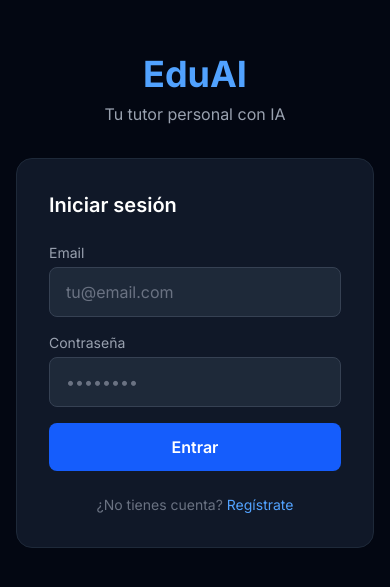
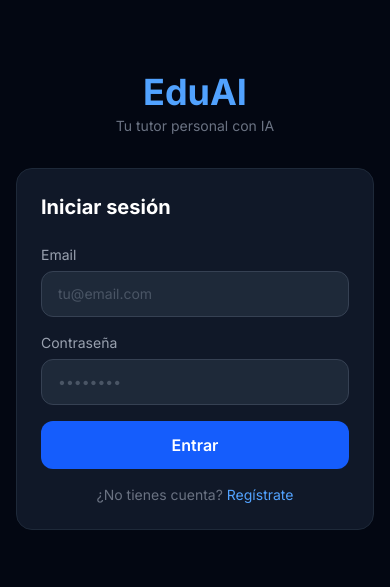
Before and after one commit to innova-space-edu/eduai-platform, a Next.js app: page /login in a window 390 px wide. Shown: the part 121-708 px from the top of the page. Built offline with nearby package versions, Linux system fonts and the light colour scheme; no server answers.

Commit message:
feat: mejoras mobile dashboard, estudio, login y repaso espaciado

```diff
--- a/app/(auth)/login/page.tsx
+++ b/app/(auth)/login/page.tsx
@@ -1,8 +1,8 @@
 "use client"
 
 import { useState } from "react"
+import { useRouter } from "next/navigation"
 import { createClient } from "@/lib/supabase/client"
-import { useRouter } from "next/navigation"
 import Link from "next/link"
 
 export default function LoginPage() {
@@ -11,82 +11,75 @@ export default function LoginPage() {
   const [error, setError] = useState("")
   const [loading, setLoading] = useState(false)
   const router = useRouter()
-  const supabase = createClient()
 
   async function handleLogin(e: React.FormEvent) {
     e.preventDefault()
     setLoading(true)
     setError("")
-
+    const supabase = createClient()
     const { error } = await supabase.auth.signInWithPassword({ email, password })
-
     if (error) {
       setError("Email o contraseña incorrectos")
       setLoading(false)
-      return
+    } else {
+      router.push("/dashboard")
     }
-
-    router.push("/dashboard")
-    router.refresh()
   }
 
   return (
-    <main className="min-h-screen bg-gray-950 flex items-center justify-center p-4">
-      <div className="w-full max-w-md">
-
-        {/* Logo */}
+    <main className="min-h-screen bg-gray-950 flex flex-col items-center justify-center px-4">
+      <div className="w-full max-w-sm">
         <div className="text-center mb-8">
           <h1 className="text-4xl font-bold text-blue-400">EduAI</h1>
-          <p className="text-gray-400 mt-2">Tu tutor personal con IA</p>
+          <p className="text-gray-500 text-sm mt-1">Tu tutor personal con IA</p>
         </div>
 
-        {/* Card */}
-        <div className="bg-gray-900 border border-gray-800 rounded-2xl p-8">
-          <h2 className="text-xl font-semibold text-white mb-6">Iniciar sesión</h2>
+        <div className="bg-gray-900 border border-gray-800 rounded-2xl p-6">
+          <h2 className="text-xl font-bold text-white mb-6">Iniciar sesión</h2>
 
           <form onSubmit={handleLogin} className="space-y-4">
             <div>
-              <label className="text-sm text-gray-400 mb-1 block">Email</label>
+              <label className="text-gray-400 text-sm mb-1.5 block">Email</label>
               <input
                 type="email"
                 value={email}
-                onChange={(e) => setEmail(e.target.value)}
+                onChange={e => setEmail(e.target.value)}
+                placeholder="tu@email.com"
                 required
-                className="w-full bg-gray-800 border border-gray-700 rounded-lg px-4 py-3 text-white placeholder-gray-500 focus:outline-none focus:border-blue-500 transition-colors"
-                placeholder="tu@email.com"
+                className="w-full bg-gray-800 border border-gray-700 rounded-xl px-4 py-3 text-white placeholder-gray-600 focus:outline-none focus:border-blue-500 transition-colors text-sm"
               />
             </div>
 
             <div>
-              <label className="text-sm text-gray-400 mb-1 block">Contraseña</label>
+              <label className="text-gray-400 text-sm mb-1.5 block">Contraseña</label>
               <input
                 type="password"
                 value={password}
-                onChange={(e) => setPassword(e.target.value)}
+                onChange={e => setPassword(e.target.value)}
+                placeholder="••••••••"
                 required
-                className="w-full bg-gray-800 border border-gray-700 rounded-lg px-4 py-3 text-white placeholder-gray-500 focus:outline-none focus:border-blue-500 transition-colors"
-                placeholder="••••••••"
+                className="w-full bg-gray-800 border border-gray-700 rounded-xl px-4 py-3 text-white placeholder-gray-600 focus:outline-none focus:border-blue-500 transition-colors text-sm"
               />
             </div>
 
             {error && (
-              <div className="bg-red-500/10 border border-red-500/30 rounded-lg px-4 py-3 text-red-400 text-sm">
-                {error}
+              <div className="bg-red-500/10 border border-red-500/30 rounded-xl px-4 py-3">
+                <p className="text-red-400 text-sm">{error}</p>
               </div>
             )}
 
             <button
               type="submit"
               disabled={loading}
-              className="w-full bg-blue-600 hover:bg-blue-500 disabled:bg-blue-600/50 text-white font-semibold py-3 rounded-lg transition-colors"
+              className="w-full bg-blue-600 hover:bg-blue-500 disabled:bg-gray-800 disabled:text-gray-600 text-white font-semibold py-3 rounded-xl transition-colors"
             >
               {loading ? "Entrando..." : "Entrar"}
             </button>
           </form>
 
-          <p className="text-center text-gray-500 text-sm mt-6">
+          <p className="text-center text-gray-500 text-sm mt-4">
             ¿No tienes cuenta?{" "}
-            <Link href="/register" className="text-blue-400 hover:text-blue-300">
+            <Link href="/register" className="text-blue-400 hover:text-blue-300 transition-colors">
               Regístrate
             </Link>
           </p>
--- a/app/globals.css
+++ b/app/globals.css
@@ -2,12 +2,18 @@
 @plugin "@tailwindcss/typography";
 
 @keyframes bounce-up {
-	0% { opacity: 0; transform: translateY(20px); }
-	20% { opacity: 1; transform: translateY(0); }
-	80% { opacity: 1; transform: translateY(-5px); }
-	100% { opacity: 0; transform: translateY(-30px); }
+  0% { opacity: 0; transform: translateY(20px); }
+  20% { opacity: 1; transform: translateY(0); }
+  80% { opacity: 1; transform: translateY(-5px); }
+  100% { opacity: 0; transform: translateY(-30px); }
 }
 
 .animate-bounce-up {
-	animation: bounce-up 2s ease-in-out forwards;
+  animation: bounce-up 2s ease-in-out forwards;
 }
+
+/* Mobile improvements */
+@media (max-width: 640px) {
+  .prose { font-size: 0.95rem; }
+  .prose h2 { font-size: 1.2rem; }
+}
--- a/app/study/[topic]/page.tsx
+++ b/app/study/[topic]/page.tsx
@@ -25,15 +25,14 @@ export default async function StudyPage({ params, searchParams }: Props) {
 
   return (
     <main className="min-h-screen bg-gray-950 text-white">
-      {/* Navbar */}
-      <nav className="border-b border-gray-800 bg-gray-900/50 backdrop-blur px-6 py-4 sticky top-0 z-20">
+      <nav className="border-b border-gray-800 bg-gray-900/50 backdrop-blur px-4 sm:px-6 py-3 sticky top-0 z-20">
         <div className="max-w-4xl mx-auto flex items-center justify-between">
-          <div className="flex items-center gap-4">
-            <a href="/dashboard" className="text-gray-500 hover:text-white transition-colors text-sm">
-              ← Dashboard
+          <div className="flex items-center gap-3">
+            <a href="/dashboard" className="text-gray-500 hover:text-white transition-colors text-sm shrink-0">
+              ← Inicio
             </a>
             <span className="text-gray-700">|</span>
-            <h1 className="text-white font-semibold truncate max-w-xs">
+            <h1 className="text-white font-semibold truncate text-sm sm:text-base">
               {subtopic || topic}
             </h1>
           </div>
```
Also changed, not shown: app/dashboard/page.tsx (+28 -24 lines).
